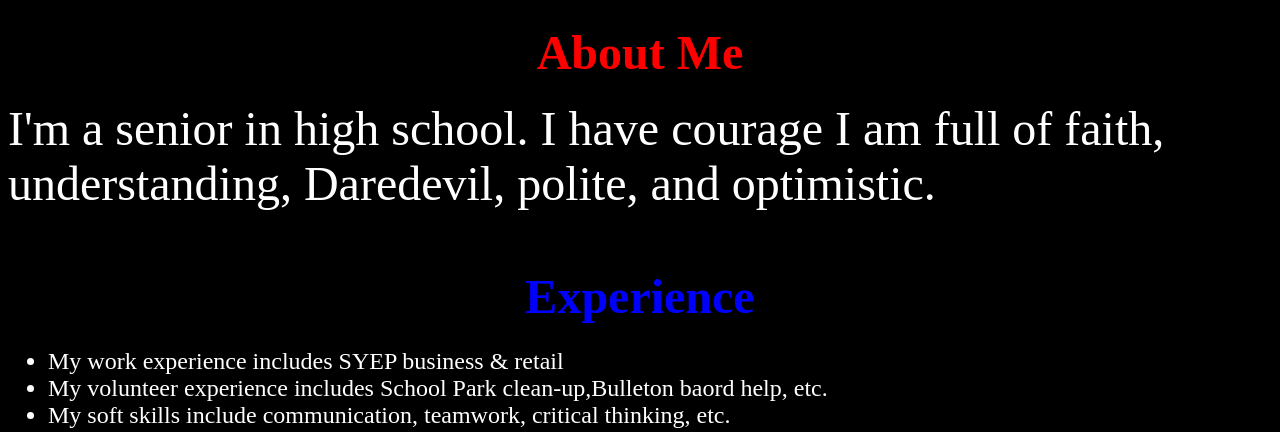
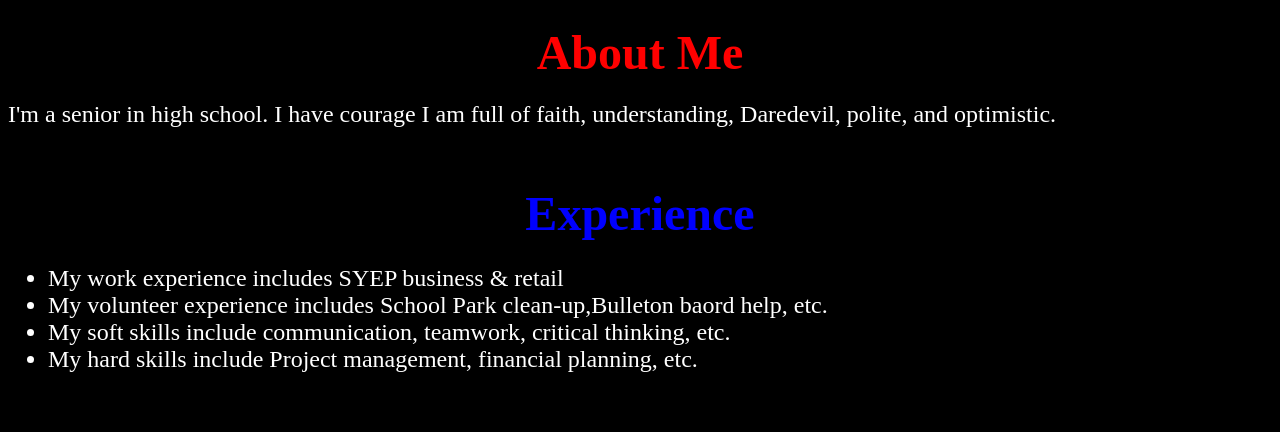
Before and after one commit to smizell05/smizell05.github.io, a plain HTML site: page index.html in a window 1280 px wide. Shown: the part 364-796 px from the top of the page. Drawn offline with Linux system fonts and the light colour scheme.

Commit message:
Update index.html

```diff
--- a/index.html
+++ b/index.html
@@ -31,7 +31,7 @@
 			About Me
 		</font>
 	</h1>
-	<font face="calligrapher" color="white" size="7">
+	<font face="calligrapher" color="white" size="5">
 		I'm a senior in high school. I have courage I am full of faith, understanding, Daredevil, polite, and optimistic.
 	</font>
 	<br><br>
```
